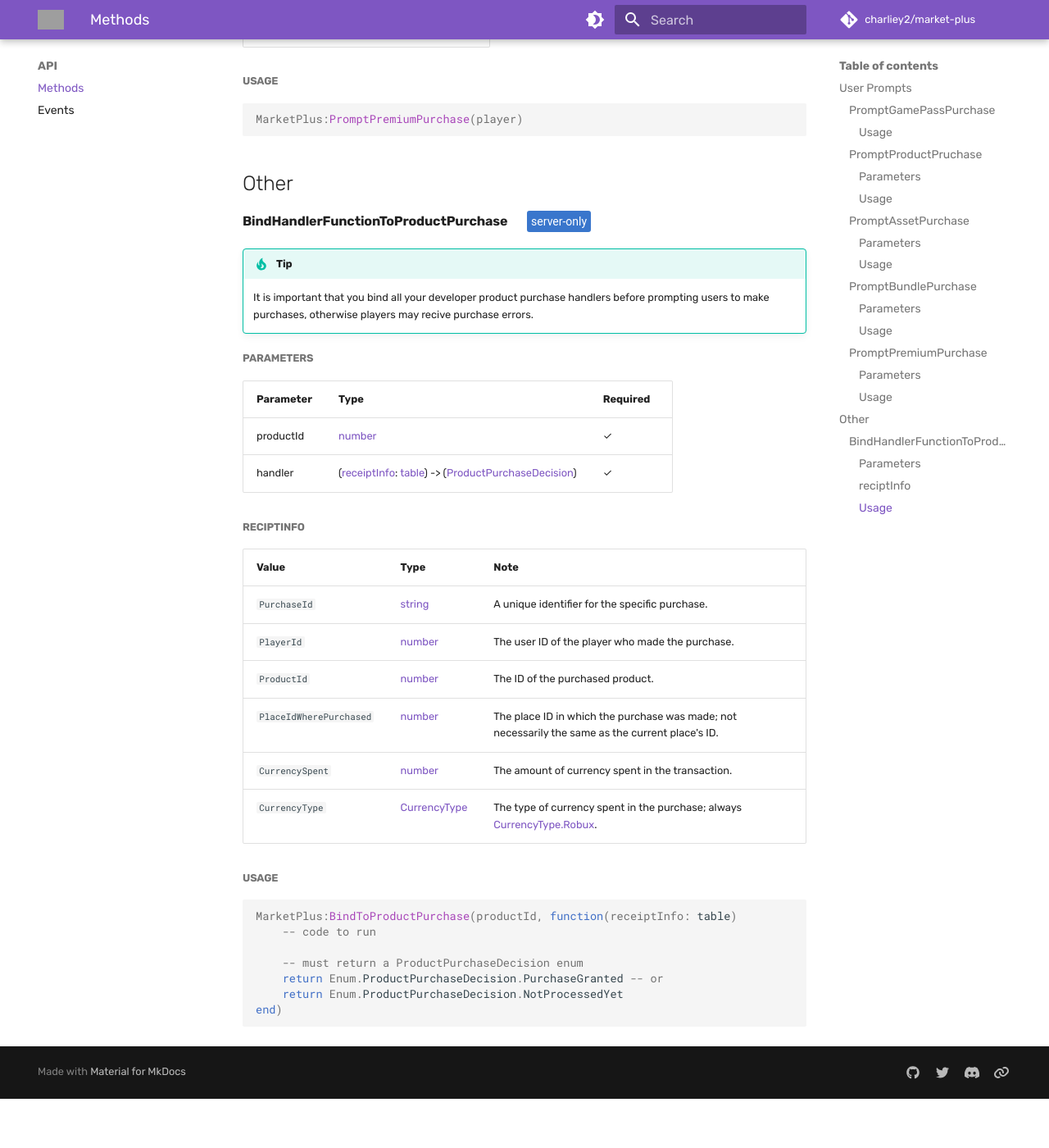
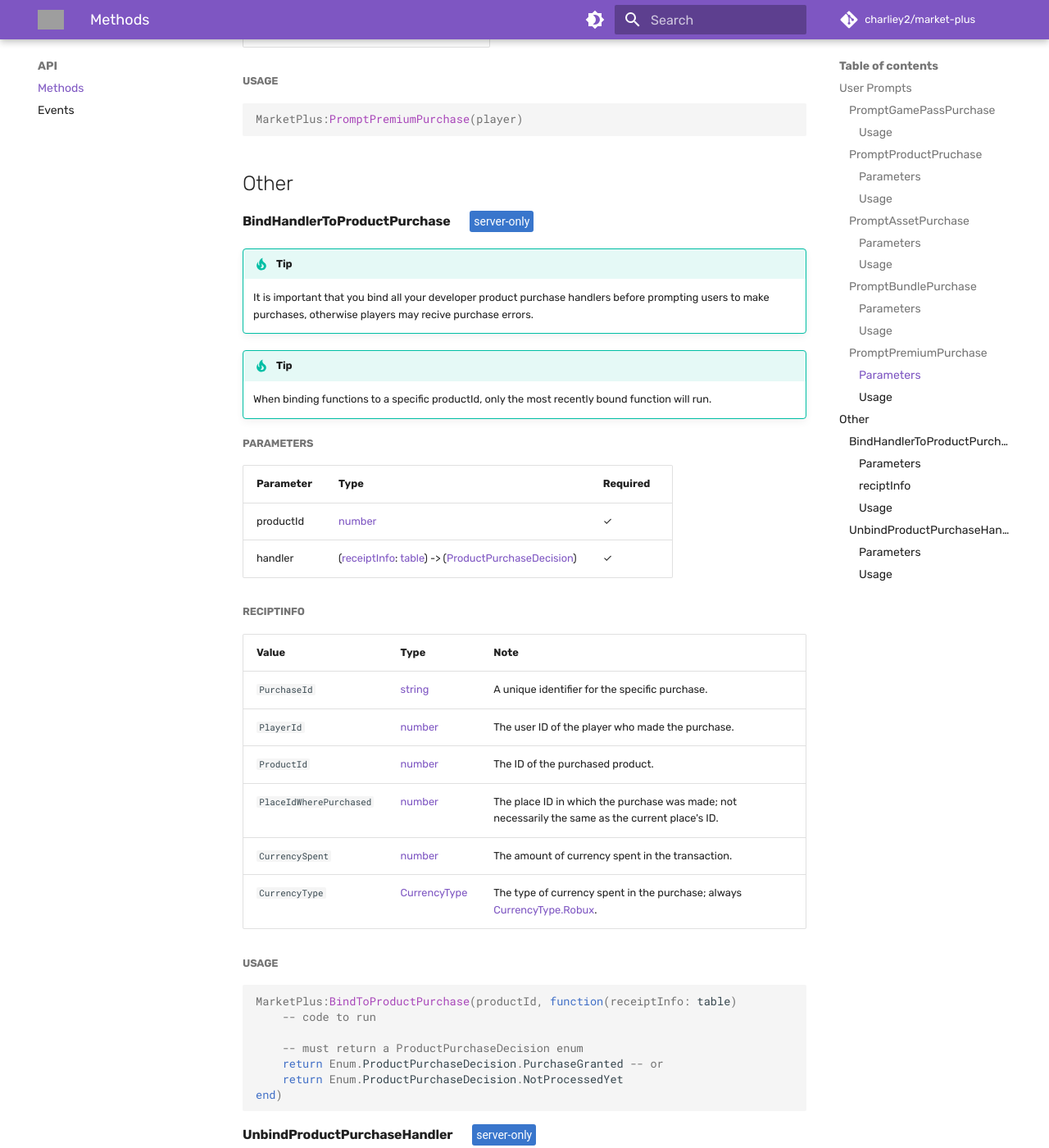
Before and after one commit to charliey2/market-plus, an MkDocs documentation site: the page built from docs/api/methods.md, in a window 1280 px wide and 1400 px high, scrolled down 2338 px. Shown: the whole window at 82% size. Built offline with MkDocs 1.6.1 and Material for MkDocs 9.7.7, drawn with Linux system fonts in a browser that asks for light colours; comment, search, counter and statistics services are not loaded; before the commit the page ends 3678 px from its top, so only the background shows below that; some of the changed text lies outside the part shown; grey boxes are pictures that could not be loaded.

Commit message:
Starting code base, updated pages to match

````diff
--- a/docs/api/methods.md
+++ b/docs/api/methods.md
@@ -105,11 +105,14 @@ MarketPlus:PromptPremiumPurchase(player)
 
 ## Other
 
-#### BindHandlerFunctionToProductPurchase
+#### BindHandlerToProductPurchase
 {server-only}
 
 !!! tip
     It is important that you bind all your developer product purchase handlers before prompting users to make purchases, otherwise players may recive purchase errors.
+
+!!! tip
+    When binding functions to a specific productId, only the most recently bound function will run.
 
 ##### Parameters
 
@@ -140,3 +143,18 @@ MarketPlus:BindToProductPurchase(productId, function(receiptInfo: table)
     return Enum.ProductPurchaseDecision.NotProcessedYet
 end)
 ```
+
+#### UnbindProductPurchaseHandler
+{server-only}
+
+##### Parameters
+
+| Parameter | Type | Required |
+| - | - | - |
+| productId | [number] | ✓ |
+
+##### Usage
+
+```lua
+MarketPlus:UnbindProductPurchaseHandler(000)
+```
````
Also changed, not shown: 3 other files.
